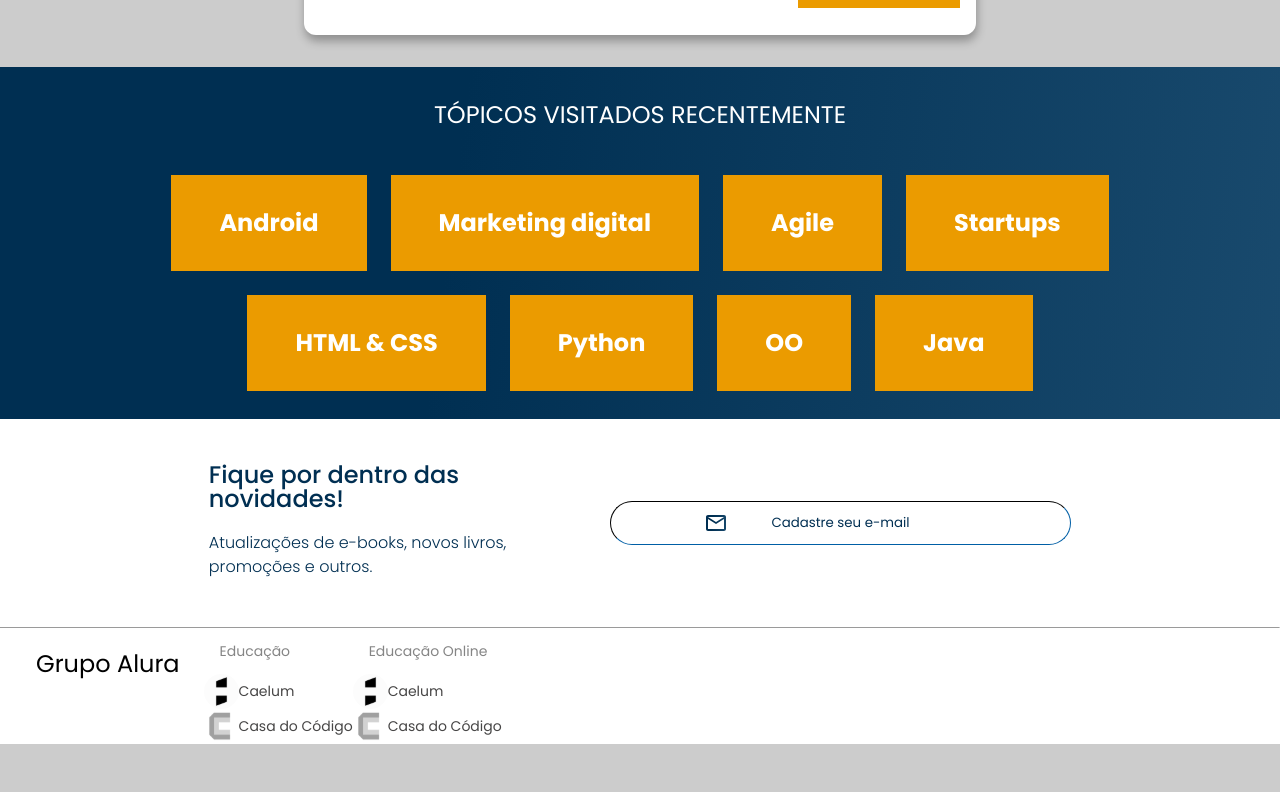
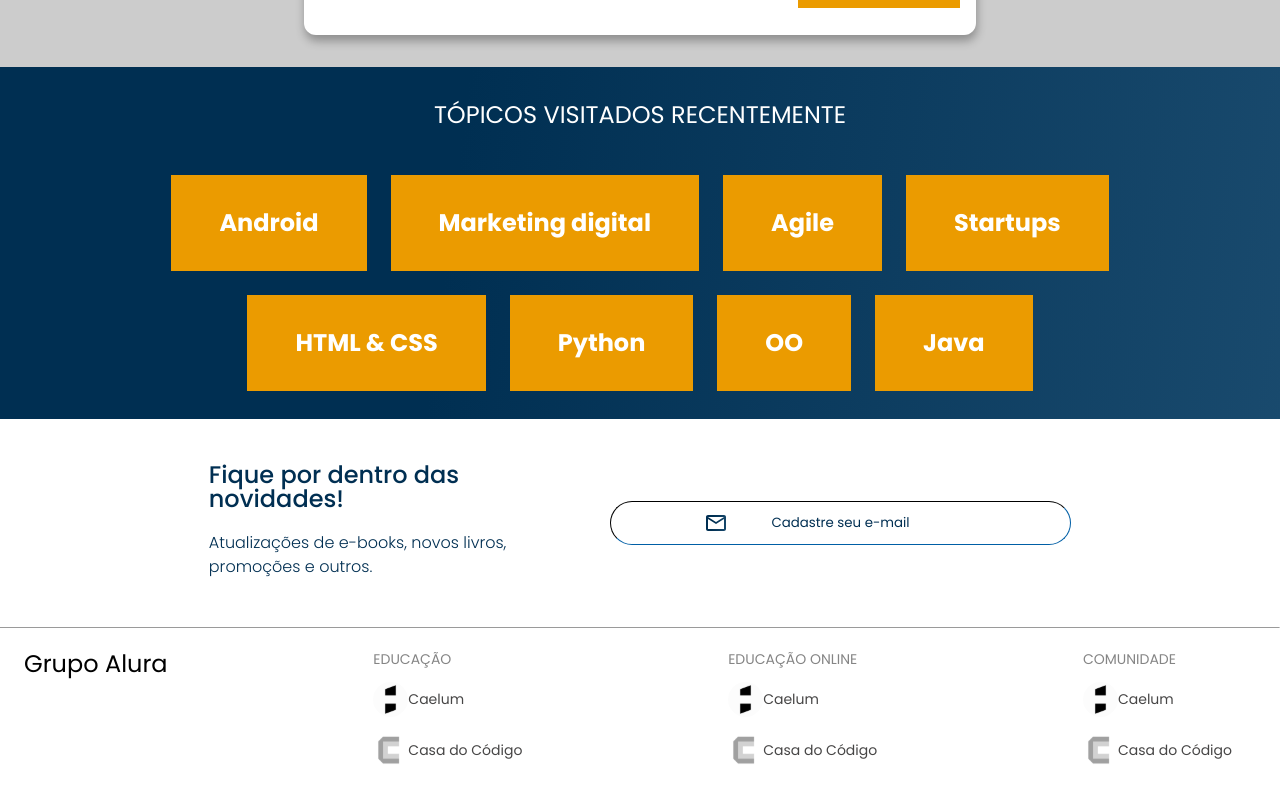
Before and after one commit to FilipeConde/aluraBooks-vue, a Vue app: page / in a window 1280 px wide. Shown: the part 1855-2647 px from the top of the page. Before the commit the page ends 2599 px from the top, so only its background shows below. Built offline with nearby package versions, Linux system fonts and the light colour scheme.

Commit message:
chore: applies style to list.

```diff
--- a/src/components/Footer.vue
+++ b/src/components/Footer.vue
@@ -27,10 +27,12 @@ export default {
 <style scoped>
 .footer {
   background: var(--branco-fundo);
+  padding: 1.5em;
+  padding-right: 3em;
+  justify-content: space-between;
 }
 
 .footer__title {
-  padding: 1em 1em 1.5em 1.5em;
   font-family: var(--main-font);
 }
 
--- a/src/components/FooterList.vue
+++ b/src/components/FooterList.vue
@@ -29,7 +29,7 @@ export default {
 .list-title {
   font-size: 14px;
   color: #858585;
-  padding: 1rem;
+  text-transform: uppercase;
 }
 
 .list-wrapper {
@@ -40,6 +40,7 @@ export default {
 .list-item {
   display: flex;
   align-items: center;
+  padding: 1em 0 0 0;
 }
 
 .list-item__link {
--- a/src/fixtures/footerData.json
+++ b/src/fixtures/footerData.json
@@ -24,5 +24,18 @@
         "iconPath": "src/icons/footer/CasaDoCodigo.svg"
       }
     ]
+  },
+  {
+    "listName": "Comunidade",
+    "list": [
+      {
+        "name": "Caelum",
+        "iconPath": "src/icons/footer/Caelum.svg"
+      },
+      {
+        "name": "Casa do Código",
+        "iconPath": "src/icons/footer/CasaDoCodigo.svg"
+      }
+    ]
   }
 ]
```
